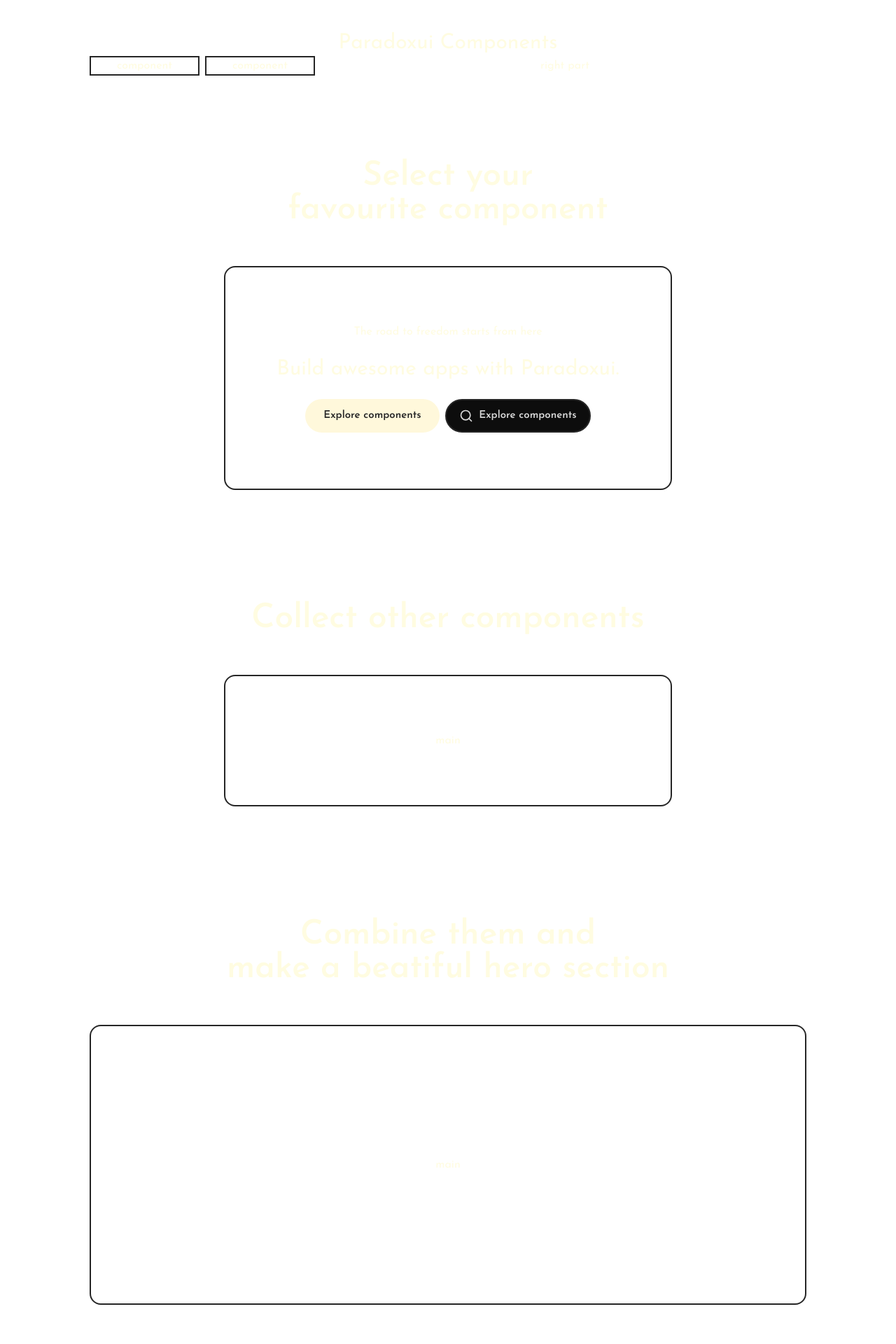
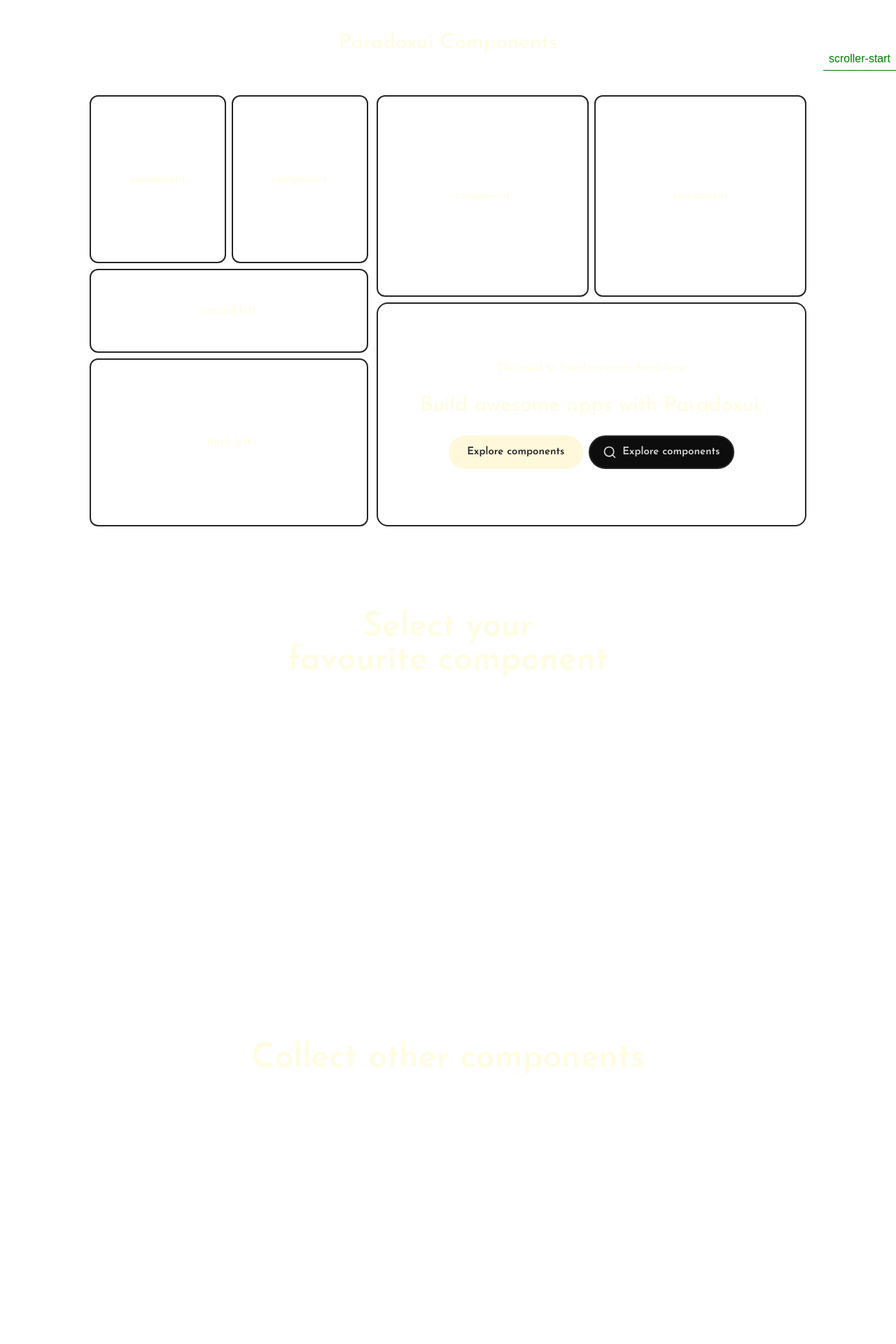
Before and after one commit to projan111/Paradoxui, a Next.js app: page / in a window 1280 px wide. Shown: the part 500-2420 px from the top of the page at 70% size. Built offline with nearby package versions, Linux system fonts and the light colour scheme; some icons are missing.

Commit message:
animation added

```diff
--- a/app/page.tsx
+++ b/app/page.tsx
@@ -1,29 +1,10 @@
 "use client";
 
-import Navbar from "@/components/website/Navbar";
-
-import Footer from "@/components/website/Footer";
-import SelectFavourite from "@/components/website/home/SelectFavourite/SelectFavourite";
-import CollectComponents from "@/components/website/home/CollectComponents/CollectComponents";
-import Hero from "@/components/website/home/Hero/Hero";
-import FeaturedHero from "@/components/website/home/FeaturedHero/FeaturedHero";
-import Reviews from "@/components/website/home/Reviews/Reviews";
-import CombineComponents from "@/components/website/home/CombineComponents/CombineComponents";
-import FeaturedComponents from "@/components/website/home/FeaturedComponents/FeaturedComponents";
-// component sections path
-
+import HomeMain from "@/components/website/home/HomeMain";
 export default function Home() {
   return (
     <main className="w-[80vw] mx-auto">
-      <Navbar />
-      <Hero />
-      <FeaturedComponents />
-      <SelectFavourite />
-      <CollectComponents />
-      <CombineComponents />
-      <FeaturedHero />
-      <Reviews />
-      <Footer />
+      <HomeMain />
     </main>
   );
 }
--- a/components/website/home/CollectComponents/CollectComponents.tsx
+++ b/components/website/home/CollectComponents/CollectComponents.tsx
@@ -1,17 +1,34 @@
 import React from "react";
-
+import Navbar from "../../Navbar";
 type Props = {};
 
-function CollectComponents({}: Props) {
+function CollectComponents({ collectContainerRef }: any) {
   return (
     <>
-      <div className="text-[#FFFCE1]  text-center mx-auto py-20">
+      <div
+        ref={collectContainerRef}
+        className="text-[#FFFCE1]  text-center mx-auto py-20 "
+      >
         {/* heading  */}
         <h1 className="font-semibold text-5xl">Collect other components</h1>
 
-        {/* card  */}
-        <div className="flex mx-auto justify-center items-center mt-14 flex-col gap-6 w-[40rem] p-20 rounded-2xl border-2 border-primary-800">
-          main
+        {/* main comp part   */}
+        <div className="mx-auto h-[65vh] justify-center items-center   rounded-2xl relative ">
+          {/* navbar comp  */}
+          <div className="navbar-anim absolute top-1  w-full   opacity-0 scale-[0.8]">
+            <Navbar />
+          </div>
+          {/* hero comp  */}
+          {/* <Hero /> */}
+
+          {/* newsletter comp  */}
+          <div className="newsletter-anim opacity-0 flex  justify-center w-[25rem] absolute top-[20%] left-9   flex-col p-3 rounded-2xl  items-start border-[2px] border-primary-800">
+            <span className="text-[16px]">Newsletter</span>
+            <span className="text-[13px] text-primary-300">
+              Last message sent an hour ago
+            </span>
+            <span className="mt-3 text-[11px] font-semibold">1060 users</span>
+          </div>
         </div>
       </div>
     </>
--- a/components/website/home/CombineComponents/CombineComponents.tsx
+++ b/components/website/home/CombineComponents/CombineComponents.tsx
@@ -2,19 +2,19 @@ import React from "react";
 
 type Props = {};
 
-function CombineComponents({}: Props) {
+function CombineComponents({ combineContainerRef }: any) {
   return (
     <>
-      <div className="text-[#FFFCE1]  text-center mx-auto py-20">
+      <div
+        ref={combineContainerRef}
+        className="text-[#FFFCE1] text-center mx-auto py-10"
+      >
         {/* heading  */}
         <h1 className="font-semibold text-5xl">
           Combine them and <br /> make a beatiful hero section
         </h1>
-
         {/* card  */}
-        <div className="flex mx-auto justify-center items-center mt-14 flex-col gap-6 w-full h-[50vh] p-20 rounded-2xl border-2 border-primary-800">
-          main
-        </div>
+        <div className="flex mx-auto justify-center items-center mt-10 flex-col gap-6 w-full h-[90vh] p-20 rounded-2xl border-2 border-primary-800"></div>
       </div>
     </>
   );
--- a/components/website/home/FeaturedComponents/FeaturedComponents.tsx
+++ b/components/website/home/FeaturedComponents/FeaturedComponents.tsx
@@ -1,36 +1,75 @@
 import React from "react";
 import Image from "next/image";
-import { Search } from "lucide-react";
-
-// icon
-import { MoveRight } from "lucide-react";
+import { Component, Search } from "lucide-react";
 
 type Props = {};
 
-function FeaturedComponents({}: Props) {
+function FeaturedComponents({ featureContainerRef }: any) {
   return (
-    <div className="text-[#FFFCE1] text-center mx-auto py-10">
+    <div
+      ref={featureContainerRef}
+      className="text-[#FFFCE1] text-center mx-auto py-10"
+    >
       {/* heading  */}
       <span className="text-3xl">Paradoxui Components</span>
 
       {/* components  */}
-      <div className="w-full flex  justify-center items-center gap-3">
+      <div className="w-full flex  mt-14 justify-center items-center gap-3">
         {/* left part  */}
-        <div className="w-[35%] flex justify-center items-center">
+        <div className="w-[40%] flex flex-col gap-2 justify-center items-center">
           {/* first row  */}
           <div className="flex w-full text-center justify-center items-center gap-2">
-            <div className="w-full  border-2 border-primary-800">component</div>
-            <div className="w-full border-2 border-primary-800">component</div>
+            <div className="w-full  border-2 border-primary-800 rounded-xl h-[15rem] flex justify-center items-center p-2">
+              component
+            </div>
+            <div className="w-full border-2 border-primary-800 rounded-xl h-[15rem] flex justify-center items-center p-2">
+              component
+            </div>
           </div>
           {/* second row  */}
-          <div></div>
+          <div className="flex h-[7.5rem] w-full text-center justify-center items-center border-2  border-primary-800 rounded-xl">
+            second left
+          </div>
           {/* third row  */}
-          <div></div>
+          <div className="flex h-[15rem] w-full text-center justify-center items-center border-2  border-primary-800 rounded-xl">
+            third left
+          </div>
         </div>
+        {/* right part  */}
+        <div className="w-[60%] flex flex-col gap-2 justify-center items-center">
+          {/* first row  */}
+          <div className="flex w-full text-center justify-center items-center gap-2">
+            <div className="w-full  border-2 border-primary-800 rounded-xl h-[18rem] flex justify-center items-center p-2">
+              component
+            </div>
+            <div className="w-full border-2 border-primary-800 rounded-xl h-[18rem] flex justify-center items-center p-2">
+              component
+            </div>
+          </div>
 
-        {/* right part  */}
-        <div className="w-[75%] flex justify-center items-center">
-          right part{" "}
+          {/* bottom part */}
+          {/* card  */}
+          <div className="card-anim flex mx-auto justify-center items-center  flex-col gap-6 w-full p-20 rounded-2xl border-2 border-primary-800">
+            <p className="text-[16px]">The road to freedom starts from here</p>
+            <h2 className="text-3xl text-nowrap">
+              Build awesome apps with <span>Paradoxui</span>.
+            </h2>
+            {/* buttons  */}
+            <div className="flex justify-cente items-center gap-2 text-[15px] font-semibold">
+              {/* button explore  */}
+              <button className="w-[12rem] h-[3rem] text-center bg-secondary-50 rounded-full p-2 text-primary-800">
+                Explore components
+              </button>
+              {/* button search components  */}
+              <button className="w-[13rem] flex justify-center items-center gap-2 h-[3rem] text-center border-primary-800 bg-primary-900 hover:border-green-500 border-2  rounded-full p-2 text-primary-100">
+                {/* icon search  */}
+                <div className="w-[20px] h-[20px] cursor-pointer flex justify-center items-center">
+                  <Search className="w-full h-full object-cover object-center" />
+                </div>
+                <span className="text-nowrap">Explore components</span>
+              </button>
+            </div>
+          </div>
         </div>
       </div>
     </div>
--- a/components/website/home/Hero/Hero.tsx
+++ b/components/website/home/Hero/Hero.tsx
@@ -28,10 +28,12 @@ function Hero({}: Props) {
     },
   ];
   return (
-    <div className="mt-[7rem] font-medium flex justify-center items-center gap-9 flex-col text-secondary-50">
+    <div className="py-14 font-medium flex justify-center items-center gap-9 flex-col text-secondary-50">
       {/* intro  */}
       <div className="flex justify-center items-center flex-col gap-1">
-        <h1 className="text-5xl font-semibold">Instantly amplify your Website</h1>
+        <h1 className="text-5xl font-semibold">
+          Instantly amplify your Website
+        </h1>
         <h2 className="text-4xl">
           looks <span className="text-5xl">10x</span>
           <span className="bg-gradient-to-r from-[#58FF0A] to-blue-300 bg-clip-text text-transparent">
@@ -43,7 +45,6 @@ function Hero({}: Props) {
       <p className="text-[16px] font-medium">
         Easily add stylish, animated components to your site!
       </p>
-
       {/* ecplore button  */}
       {/* button explore  */}
       <button className="w-[12rem] h-[3rem] text-center bg-secondary-50 rounded-full p-2 text-primary-800">
--- /dev/null
+++ b/components/website/home/HomeMain.tsx
@@ -0,0 +1,167 @@
+import React from "react";
+import Navbar from "../Navbar";
+import Hero from "./Hero/Hero";
+import FeaturedComponents from "./FeaturedComponents/FeaturedComponents";
+import SelectFavourite from "./SelectFavourite/SelectFavourite";
+import CollectComponents from "./CollectComponents/CollectComponents";
+import CombineComponents from "./CombineComponents/CombineComponents";
+import FeaturedHero from "./FeaturedHero/FeaturedHero";
+import Reviews from "./Reviews/Reviews";
+import Footer from "../Footer";
+// gsap import
+import { useRef } from "react";
+import gsap from "gsap";
+import { useGSAP } from "@gsap/react";
+import ScrollTrigger from "gsap/ScrollTrigger";
+import { any } from "zod";
+
+// register scroll trigger plugin
+gsap.registerPlugin(ScrollTrigger);
+type Props = {};
+
+function HomeMain({}: Props) {
+  // animation gsap
+  const featureContainerRef = useRef(null);
+  const collectContainerRef = useRef(null);
+  const combineContainerRef = useRef(null);
+  // const cardAnimRef = useRef(null);
+
+  useGSAP(() => {
+    // timeline one
+    const tl1 = gsap.timeline({
+      scrollTrigger: {
+        // markers: true,
+        trigger: ".card-anim",
+        start: "top 50%",
+        end: "bottom top",
+        scrub: 0.2,
+      },
+    });
+    tl1.to(
+      ".card-anim",
+      {
+        x: "-35%",
+        y: "180%",
+        scale: 0.9,
+        ease: "sine.in",
+      },
+      "first"
+    );
+    tl1.to(
+      ".card-anim",
+      {
+        borderColor: "green",
+        duration: 0.1,
+      },
+      "first"
+    );
+
+    // timeline two
+    const tl2 = gsap.timeline({
+      scrollTrigger: {
+        // markers: true,
+        trigger: collectContainerRef.current,
+        start: "top 50%",
+        end: "10% top",
+        scrub: 0.1,
+      },
+    });
+    tl2.to(
+      ".card-anim",
+      {
+        y: "400%",
+        scale: 0.7,
+        ease: "sine.in",
+        rotate: "25deg",
+      },
+      "second"
+    );
+
+    // for newsletter comp
+    tl2.to(
+      ".newsletter-anim",
+      {
+        marginLeft: "15rem",
+        opacity: 1,
+        top: "50%",
+        ease: "sine.in",
+        rotate: "-15deg",
+        borderColor: "green",
+      },
+      "second"
+    );
+
+    // for navbar comp
+    tl2.to(
+      ".navbar-anim",
+      {
+        opacity: 1,
+        ease: "sine.in",
+        borderColor: "green",
+      },
+      "second"
+    );
+
+    // timeline three
+    const tl3 = gsap.timeline({
+      scrollTrigger: {
+        markers: true,
+        trigger: combineContainerRef.current,
+        start: "top 75%",
+        end: "5% top",
+        scrub: 0.1,
+      },
+    });
+    tl3.to(
+      ".card-anim",
+      {
+        y: "630%",
+        scale: 1,
+        ease: "sine.in",
+        rotate: "0",
+        borderColor: "#222222",
+      },
+      "third"
+    );
+
+    // for newsletter comp
+    tl3.to(
+      ".newsletter-anim",
+      {
+        top: "260%",
+        ease: "sine.in",
+        rotate: "0",
+        marginLeft: "5%",
+        borderColor: "#222222",
+      },
+      "third"
+    );
+
+    // for navbar comp
+    tl3.to(
+      ".navbar-anim",
+      {
+        top: "150%",
+        ease: "sine.in",
+        borderColor: "#222222",
+      },
+      "third"
+    );
+  });
+
+  return (
+    <div>
+      <Navbar />
+      <Hero />
+      <FeaturedComponents featureContainerRef={featureContainerRef} />
+      <SelectFavourite />
+      <CollectComponents collectContainerRef={collectContainerRef} />
+      <CombineComponents combineContainerRef={combineContainerRef} />
+      <FeaturedHero />
+      <Reviews />
+      <Footer />
+    </div>
+  );
+}
+
+export default HomeMain;
--- a/components/website/home/SelectFavourite/SelectFavourite.tsx
+++ b/components/website/home/SelectFavourite/SelectFavourite.tsx
@@ -1,39 +1,43 @@
 import Image from "next/image";
-import React from "react";
+import React, { useRef } from "react";
 import { Search } from "lucide-react";
 
 type Props = {};
 
 function SelectFavourite({}: Props) {
+  const cardAnimRef = useRef(null);
   return (
-    <div className="text-[#FFFCE1]  text-center mx-auto py-20">
+    <div className="text-[#FFFCE1]   text-center mx-auto py-20">
       {/* heading  */}
       <h1 className="font-semibold text-5xl">
         Select your <br /> favourite component
       </h1>
-      {/* card  */}
-      <div className="flex mx-auto justify-center items-center mt-14 flex-col gap-6 w-[40rem] p-20 rounded-2xl border-2 border-primary-800">
-        <p className="text-[16px]">The road to freedom starts from here</p>
-        <h2 className="text-3xl text-nowrap">
-          Build awesome apps with <span>Paradoxui</span>.
-        </h2>
-        {/* buttons  */}
-        <div className="flex justify-cente items-center gap-2 text-[15px] font-semibold">
-          {/* button explore  */}
-          <button className="w-[12rem] h-[3rem] text-center bg-secondary-50 rounded-full p-2 text-primary-800">
-            Explore components
-          </button>
-          {/* button search components  */}
-          <button className="w-[13rem] flex justify-center items-center gap-2 h-[3rem] text-center border-primary-800 bg-primary-900 hover:border-green-500 border-2  rounded-full p-2 text-primary-100">
-            {/* icon search  */}
-            <div className="w-[20px] h-[20px] cursor-pointer flex justify-center items-center">
-              <Search className="w-full h-full object-cover object-center" />
-            </div>
-            <span className="text-nowrap">Explore components</span>
-          </button>
-        </div>
-      </div>
+
+      <div ref={cardAnimRef} className="h-[45vh]"></div>
     </div>
   );
 }
 export default SelectFavourite;
+
+//  {/* card  */}
+//  <div className="flex mx-auto justify-center items-center mt-14 flex-col gap-6 w-[40rem] p-20 rounded-2xl border-2 border-primary-800">
+//  <p className="text-[16px]">The road to freedom starts from here</p>
+//  <h2 className="text-3xl text-nowrap">
+//    Build awesome apps with <span>Paradoxui</span>.
+//  </h2>
+//  {/* buttons  */}
+//  <div className="flex justify-cente items-center gap-2 text-[15px] font-semibold">
+//    {/* button explore  */}
+//    <button className="w-[12rem] h-[3rem] text-center bg-secondary-50 rounded-full p-2 text-primary-800">
+//      Explore components
+//    </button>
+//    {/* button search components  */}
+//    <button className="w-[13rem] flex justify-center items-center gap-2 h-[3rem] text-center border-primary-800 bg-primary-900 hover:border-green-500 border-2  rounded-full p-2 text-primary-100">
+//      {/* icon search  */}
+//      <div className="w-[20px] h-[20px] cursor-pointer flex justify-center items-center">
+//        <Search className="w-full h-full object-cover object-center" />
+//      </div>
+//      <span className="text-nowrap">Explore components</span>
+//    </button>
+//  </div>
+// </div>
--- a/package.json
+++ b/package.json
@@ -11,6 +11,7 @@
   "dependencies": {
     "@blocknote/core": "^0.11.2",
     "@blocknote/react": "^0.11.2",
+    "@gsap/react": "^2.1.0",
     "@hookform/resolvers": "^3.3.4",
     "@iconify/react": "^4.1.1",
     "@radix-ui/react-accordion": "^1.1.2",
@@ -41,6 +42,7 @@
     "dotenv": "^16.4.1",
     "embla-carousel-react": "^8.0.0-rc20",
     "flowbite-react": "^0.8.0",
+    "gsap": "^3.12.5",
     "lucide-react": "^0.365.0",
     "moment": "^2.30.1",
     "next": "14.1.0",
```
Also changed, not shown: 1 other file (tests, documents, lock files or other folders).
